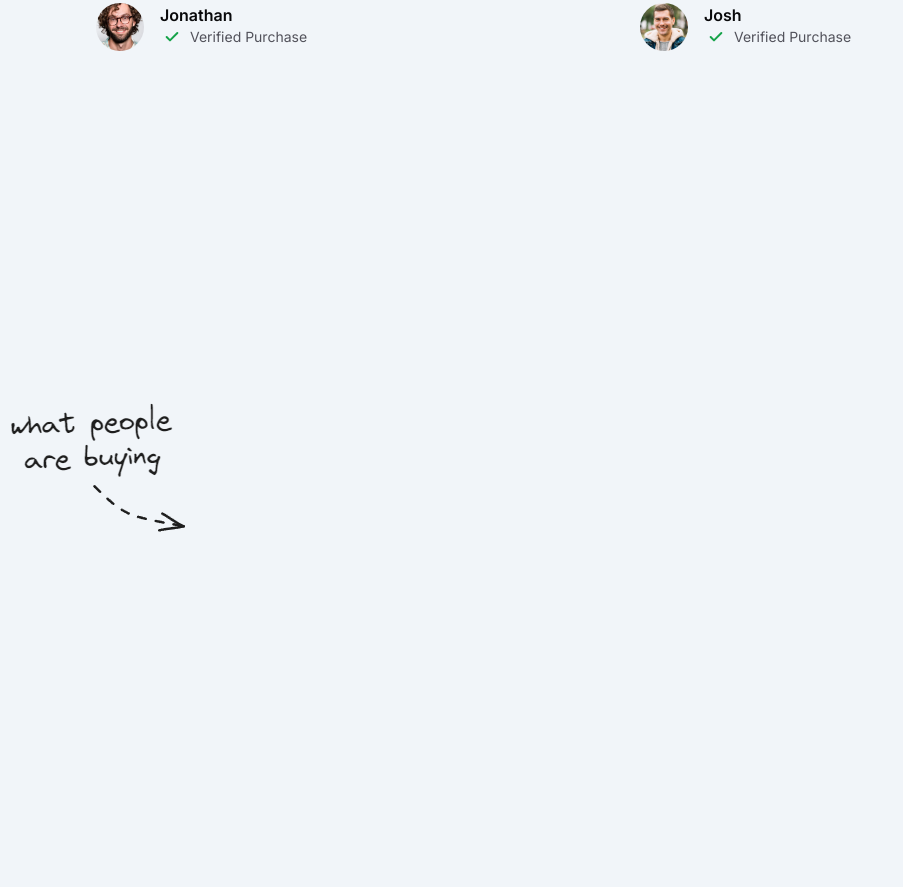
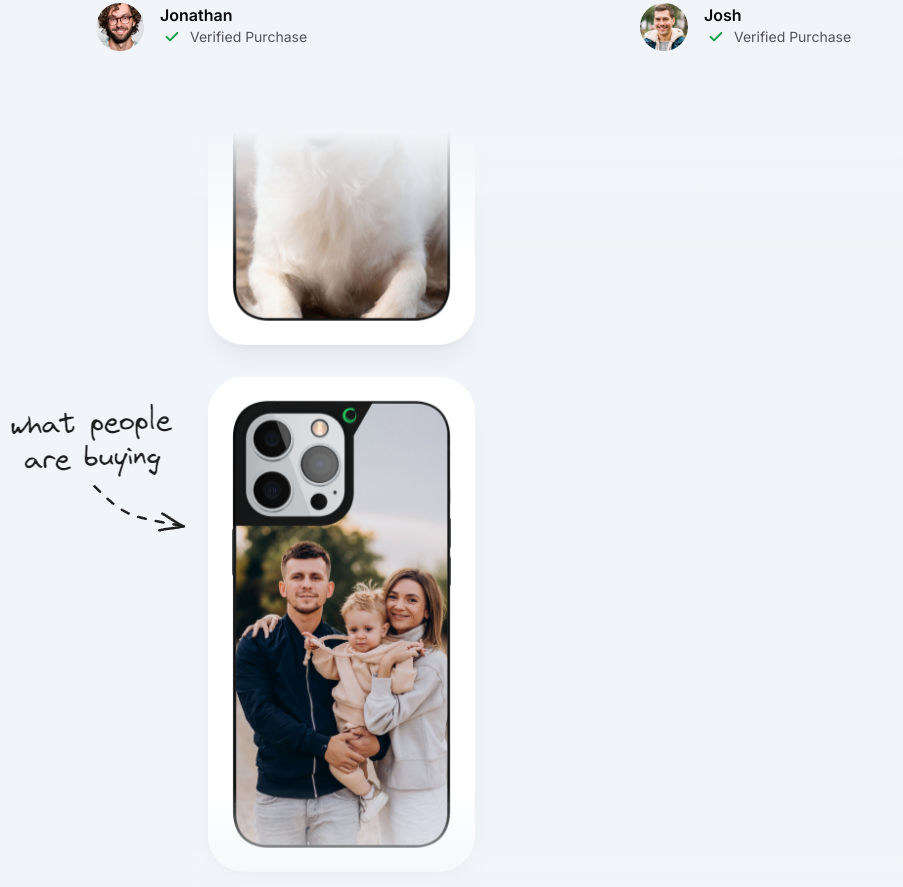
Before and after one commit to primaldarak/casecobra, a Next.js app: page / in a window 1280 px wide. Shown: the part 1580-2467 px from the top of the page, without its empty margins (0-903 px from the left). Built offline with nearby package versions, Linux system fonts and the light colour scheme; no server answers.

Commit message:
fading reviews add

```diff
--- a/src/components/Reviews.tsx
+++ b/src/components/Reviews.tsx
@@ -1,8 +1,10 @@
 /* eslint-disable @next/next/no-img-element */
 'use client';
-import { useRef } from 'react';
+import { HTMLAttributes, useEffect, useRef, useState } from 'react';
 import MaxWidthWrapper from './MaxWidthWrapper';
 import { useInView } from 'framer-motion';
+import { cn } from '@/lib/utils';
+import Phone from './Phone';
 
 const PHONES = [
   '/testimonials/1.jpg',
@@ -38,7 +40,72 @@ function ReviewColumn({
   className?: string;
   reviewClassName?: (reviewIndex: number) => string;
   msPerPixel?: number;
-}) {}
+}) {
+  const columnRef = useRef<HTMLDivElement | null>(null);
+  const [columnHeight, setColumnHeight] = useState(0);
+  const duration = `${columnHeight * msPerPixel}ms`;
+
+  useEffect(() => {
+    if (!columnRef.current) return;
+
+    const resizeObserver = new window.ResizeObserver(() => {
+      setColumnHeight(columnRef.current?.offsetHeight ?? 0);
+    });
+
+    resizeObserver.observe(columnRef.current);
+
+    return () => {
+      resizeObserver.disconnect();
+    };
+  }, []);
+
+  return (
+    <div
+      ref={columnRef}
+      className={cn('animate-marquee space-y-8 py-4', className)}
+      style={{ '--marquee-duration': duration } as React.CSSProperties}>
+      {reviews.concat(reviews).map((imgSrc, reviewIndex) => (
+        <Review
+          key={reviewIndex}
+          className={reviewClassName?.(reviewIndex % reviews.length)}
+          imgSrc={imgSrc}
+        />
+      ))}
+    </div>
+  );
+}
+
+interface ReviewProps extends HTMLAttributes<HTMLDivElement> {
+  imgSrc: string;
+}
+
+function Review({ imgSrc, className, ...props }: ReviewProps) {
+  const POSSIBLE_ANIMATION_DELAYS = [
+    '0s',
+    '0.1s',
+    '0.2s',
+    '0.3s',
+    '0.4s',
+    '0.5s',
+  ];
+
+  const animationDelay =
+    POSSIBLE_ANIMATION_DELAYS[
+      Math.floor(Math.random() * POSSIBLE_ANIMATION_DELAYS.length)
+    ];
+
+  return (
+    <div
+      className={cn(
+        'animate-fade-in rounded-[2.25rem] bg-white p-6 opacity-0 shadow-xl shadow-slate-900/5',
+        className
+      )}
+      style={{ animationDelay }}
+      {...props}>
+      <Phone imgSrc={imgSrc} />
+    </div>
+  );
+}
 
 function ReviewGrid() {
   const containerRef = useRef<HTMLDivElement | null>(null);
@@ -55,9 +122,37 @@ function ReviewGrid() {
       items-start gap-8 overflow-hidden px-4 sm:mt-20 md:grid-cols-2 lg:grid-cols-3">
       {isInView ? (
         <>
-          <ReviewColumn />
+          <ReviewColumn
+            reviews={[...column1, ...column3.flat(), ...column2]}
+            reviewClassName={(reviewIndex) =>
+              cn({
+                'md:hidden': reviewIndex >= column1.length + column3[0].length,
+                'lg:hidden': reviewIndex >= column1.length,
+              })
+            }
+            msPerPixel={10}
+          />
+          <ReviewColumn
+            reviews={[...column2, ...column3[1]]}
+            className="hidden md:block"
+            reviewClassName={(reviewIndex) =>
+              reviewIndex >= column2.length ? 'lg:hidden' : ''
+            }
+            msPerPixel={15}
+          />
+          <ReviewColumn
+            reviews={column3.flat()}
+            className="hidden md:block"
+            msPerPixel={10}
+          />
         </>
       ) : null}
+      <div
+        className="pointer-events-none absolute inset-x-0
+        top-0 h-32 bg-gradient-to-b from-slate-100"></div>
+      <div
+        className="pointer-events-none absolute inset-x-0
+        bottom-0 h-32 bg-gradient-to-t from-slate-100"></div>
     </div>
   );
 }
--- a/tailwind.config.ts
+++ b/tailwind.config.ts
@@ -1,67 +1,90 @@
-import type { Config } from "tailwindcss";
+import type { Config } from 'tailwindcss';
 
-const config: Config = {
-    darkMode: ["class"],
+const config = {
+  darkMode: ['class'],
   content: [
-    "./src/pages/**/*.{js,ts,jsx,tsx,mdx}",
-    "./src/components/**/*.{js,ts,jsx,tsx,mdx}",
-    "./src/app/**/*.{js,ts,jsx,tsx,mdx}",
+    './pages/**/*.{ts,tsx}',
+    './components/**/*.{ts,tsx}',
+    './app/**/*.{ts,tsx}',
+    './src/**/*.{ts,tsx}',
   ],
+  prefix: '',
   theme: {
+    container: {
+      center: true,
+      padding: '2rem',
+      screens: {
+        '2xl': '1400px',
+      },
+    },
     extend: {
-  		backgroundImage: {
-  			'gradient-radial': 'radial-gradient(var(--tw-gradient-stops))',
-  			'gradient-conic': 'conic-gradient(from 180deg at 50% 50%, var(--tw-gradient-stops))'
+      colors: {
+        border: 'hsl(var(--border))',
+        input: 'hsl(var(--input))',
+        ring: 'hsl(var(--ring))',
+        background: 'hsl(var(--background))',
+        foreground: 'hsl(var(--foreground))',
+        primary: {
+          DEFAULT: 'hsl(var(--primary))',
+          foreground: 'hsl(var(--primary-foreground))',
+        },
+        secondary: {
+          DEFAULT: 'hsl(var(--secondary))',
+          foreground: 'hsl(var(--secondary-foreground))',
+        },
+        destructive: {
+          DEFAULT: 'hsl(var(--destructive))',
+          foreground: 'hsl(var(--destructive-foreground))',
+        },
+        muted: {
+          DEFAULT: 'hsl(var(--muted))',
+          foreground: 'hsl(var(--muted-foreground))',
+        },
+        accent: {
+          DEFAULT: 'hsl(var(--accent))',
+          foreground: 'hsl(var(--accent-foreground))',
+        },
+        popover: {
+          DEFAULT: 'hsl(var(--popover))',
+          foreground: 'hsl(var(--popover-foreground))',
+        },
+        card: {
+          DEFAULT: 'hsl(var(--card))',
+          foreground: 'hsl(var(--card-foreground))',
+        },
       },
       borderRadius: {
         lg: 'var(--radius)',
         md: 'calc(var(--radius) - 2px)',
-  			sm: 'calc(var(--radius) - 4px)'
+        sm: 'calc(var(--radius) - 4px)',
       },
-  		colors: {
-  			background: 'hsl(var(--background))',
-  			foreground: 'hsl(var(--foreground))',
-  			card: {
-  				DEFAULT: 'hsl(var(--card))',
-  				foreground: 'hsl(var(--card-foreground))'
+      keyframes: {
+        'fade-in': {
+          from: {
+            opacity: '0',
           },
-  			popover: {
-  				DEFAULT: 'hsl(var(--popover))',
-  				foreground: 'hsl(var(--popover-foreground))'
+          to: {
+            opacity: '1',
           },
-  			primary: {
-  				DEFAULT: 'hsl(var(--primary))',
-  				foreground: 'hsl(var(--primary-foreground))'
         },
-  			secondary: {
-  				DEFAULT: 'hsl(var(--secondary))',
-  				foreground: 'hsl(var(--secondary-foreground))'
+        marquee: {
+          '100%': {
+            transform: 'translateY(-50%)',
           },
-  			muted: {
-  				DEFAULT: 'hsl(var(--muted))',
-  				foreground: 'hsl(var(--muted-foreground))'
         },
-  			accent: {
-  				DEFAULT: 'hsl(var(--accent))',
-  				foreground: 'hsl(var(--accent-foreground))'
+        flashing: {
+          '0%, 100%': { opacity: '0.2' },
+          '20%': { opacity: '1' },
         },
-  			destructive: {
-  				DEFAULT: 'hsl(var(--destructive))',
-  				foreground: 'hsl(var(--destructive-foreground))'
       },
-  			border: 'hsl(var(--border))',
-  			input: 'hsl(var(--input))',
-  			ring: 'hsl(var(--ring))',
-  			chart: {
-  				'1': 'hsl(var(--chart-1))',
-  				'2': 'hsl(var(--chart-2))',
-  				'3': 'hsl(var(--chart-3))',
-  				'4': 'hsl(var(--chart-4))',
-  				'5': 'hsl(var(--chart-5))'
-  			}
-  		}
-  	}
+      animation: {
+        marquee: 'marquee var(--marquee-duration) linear infinite',
+        'fade-in': 'fade-in 0.5s linear forwards',
+        flashing: 'flashing 1.4s infinite linear',
       },
-  plugins: [require("tailwindcss-animate")],
-};
+    },
+  },
+  plugins: [require('tailwindcss-animate')],
+} satisfies Config;
+
 export default config;
```
Lines whose indentation alone changed are shown as unchanged.
